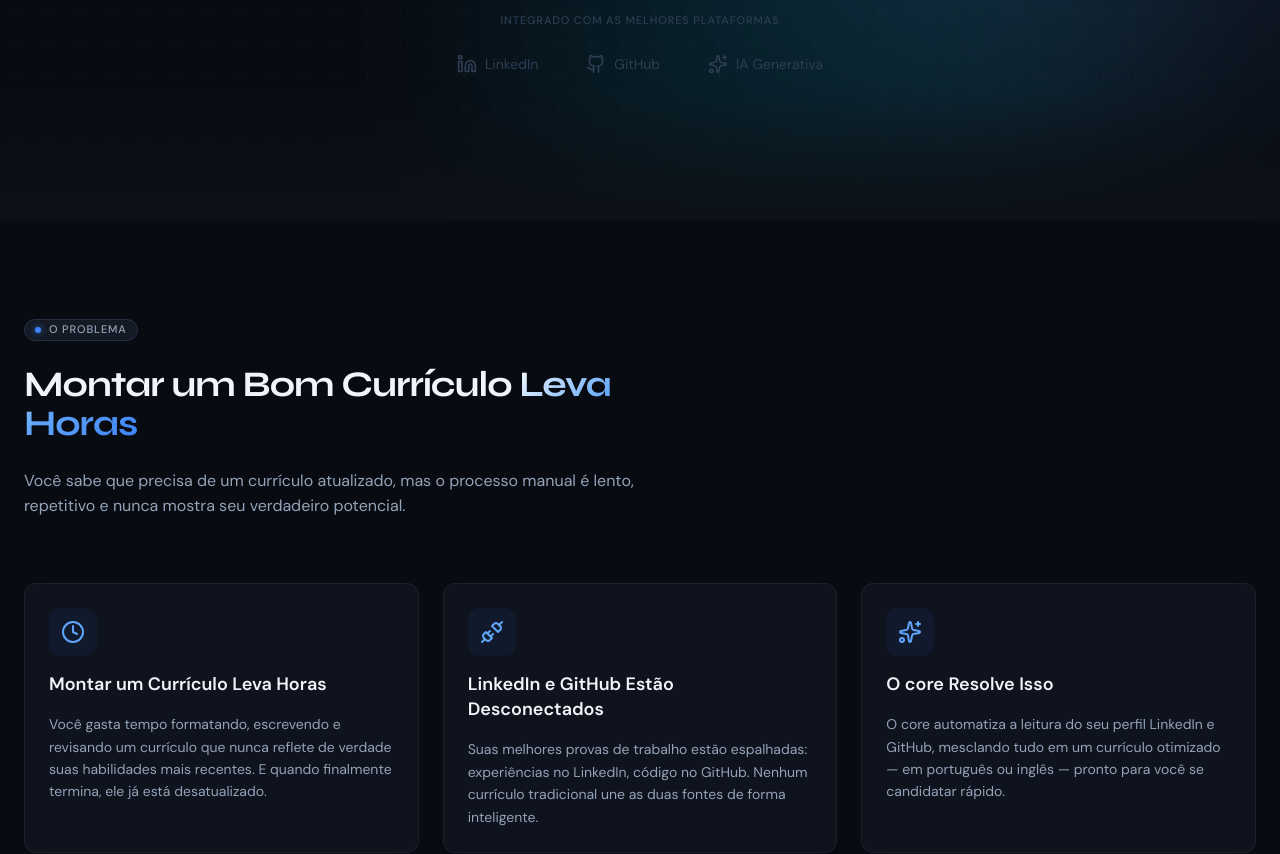
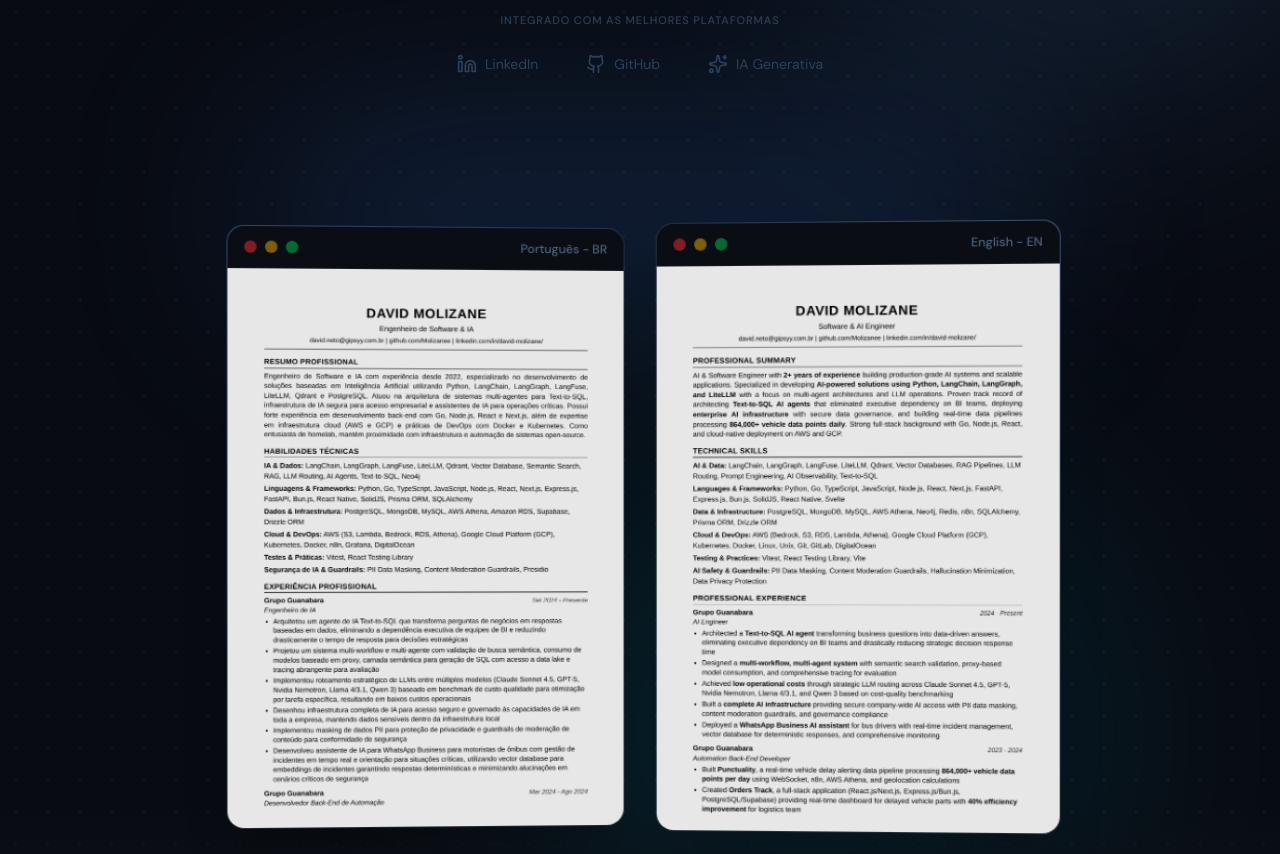
Before and after one commit to Molizanee/flasheng-frontend-client, a React (Vite) app: page / in a window 1280 px wide. Shown: the part 580-1434 px from the top of the page. Built offline with nearby package versions, Linux system fonts and the light colour scheme; no server answers; a web font is replaced by a local one.

Commit message:
feat: add resumes examples

```diff
--- a/src/components/Hero.tsx
+++ b/src/components/Hero.tsx
@@ -2,6 +2,7 @@ import { useAuth } from "../contexts/AuthContext";
 import { Linkedin, Github, Sparkles } from "lucide-react";
 import Badge from "./ui/Badge";
 import Button from "./ui/Button";
+import ResumeShowcase from "./ResumeShowcase";
 
 export default function Hero() {
   const { user } = useAuth();
@@ -66,6 +67,11 @@ export default function Hero() {
             </div>
           </div>
         </div>
+
+        {/* Animated Resume Showcase */}
+        <div className="animate-fade-in-up animation-delay-700 mt-16 md:mt-24 w-full">
+          <ResumeShowcase />
+        </div>
       </div>
 
       {/* Bottom gradient fade */}
--- a/src/components/LinkedInOnboardingModal.tsx
+++ b/src/components/LinkedInOnboardingModal.tsx
@@ -1,6 +1,6 @@
 import { useState } from 'react'
 import { z } from 'zod'
-import { Linkedin, Loader2, Check } from 'lucide-react'
+import { Linkedin, Check } from 'lucide-react'
 import Button from '../components/ui/Button'
 
 const linkedinUrlSchema = z
@@ -98,16 +98,10 @@ export default function LinkedInOnboardingModal({ onSubmit }: LinkedInOnboarding
                 size="lg"
                 variant="primary"
                 className="w-full"
-                disabled={loading || !linkedinUrl.trim()}
+                disabled={!linkedinUrl.trim()}
+                loading={loading}
               >
-                {loading ? (
-                  <>
-                    <Loader2 className="mr-2 h-5 w-5 animate-spin" />
-                    Salvando...
-                  </>
-                ) : (
-                  'Continuar'
-                )}
+                {loading ? 'Salvando...' : 'Continuar'}
               </Button>
             </form>
           )}
--- /dev/null
+++ b/src/components/ResumeShowcase.tsx
@@ -0,0 +1,113 @@
+import React, { useRef, useState } from 'react';
+
+export default function ResumeShowcase() {
+  const containerRef = useRef<HTMLDivElement>(null);
+  const [rotation, setRotation] = useState({ x: 0, y: 0 });
+  const [isHovered, setIsHovered] = useState(false);
+
+  const handleMouseMove = (e: React.MouseEvent<HTMLDivElement>) => {
+    if (!containerRef.current) return;
+
+    const rect = containerRef.current.getBoundingClientRect();
+    const centerX = rect.left + rect.width / 2;
+    const centerY = rect.top + rect.height / 2;
+
+    const mouseX = e.clientX;
+    const mouseY = e.clientY;
+
+    // Calculate rotation (-10 to 10 degrees)
+    const rotateY = ((mouseX - centerX) / (rect.width / 2)) * 10;
+    const rotateX = -((mouseY - centerY) / (rect.height / 2)) * 10;
+
+    setRotation({ x: rotateX, y: rotateY });
+  };
+
+  const handleMouseEnter = () => {
+    setIsHovered(true);
+  };
+
+  const handleMouseLeave = () => {
+    setIsHovered(false);
+    // Reset to initial state
+    setRotation({ x: 0, y: 0 });
+  };
+
+  return (
+    <div
+      className="relative mx-auto mt-20 max-w-5xl px-4 py-8 md:mt-32"
+      ref={containerRef}
+      onMouseMove={handleMouseMove}
+      onMouseEnter={handleMouseEnter}
+      onMouseLeave={handleMouseLeave}
+      style={{ perspective: '1200px' }}
+    >
+      <div className="absolute inset-x-0 -top-20 -z-10 flex justify-center">
+        <div className="h-44 w-3/4 rounded-full bg-accent-primary/20 blur-[100px]" />
+      </div>
+
+      <div
+        className={`relative flex flex-col items-center justify-center gap-6 md:flex-row md:gap-8 transition-transform ${isHovered ? 'duration-100 ease-out' : 'duration-700 ease-in-out'}`}
+        style={{
+          transform: `rotateX(${rotation.x}deg) rotateY(${rotation.y}deg)`,
+          transformStyle: 'preserve-3d'
+        }}
+      >
+        {/* Left Resume (PT-BR) */}
+        <div
+          className="group relative w-full max-w-sm transform transition-all duration-500 hover:z-30 hover:scale-[1.02] md:w-[45%]"
+          style={{ transform: 'translateZ(30px) rotateY(2deg)' }}
+        >
+          {/* Subtle static border glow */}
+          <div className="absolute -inset-[1px] rounded-xl bg-gradient-to-br from-accent-primary/60 via-transparent to-transparent opacity-50" />
+          {/* Hover glow */}
+          <div className="absolute -inset-2 rounded-2xl bg-gradient-to-br from-accent-primary to-transparent opacity-0 blur-xl transition-opacity duration-500 group-hover:opacity-40" />
+
+          <div className="relative overflow-hidden rounded-xl bg-dark-800 shadow-2xl ring-1 ring-white/10">
+            <div className="flex items-center justify-between border-b border-white/5 bg-dark-900/50 px-4 py-3">
+              <div className="flex gap-2">
+                <div className="h-3 w-3 rounded-full bg-red-500/50" />
+                <div className="h-3 w-3 rounded-full bg-yellow-500/50" />
+                <div className="h-3 w-3 rounded-full bg-green-500/50" />
+              </div>
+              <span className="text-xs font-medium text-text-tertiary">Português - BR</span>
+            </div>
+            <img
+              src="/resume-example-ptbr.png"
+              alt="Exemplo de Currículo em Português"
+              className="w-full h-auto object-cover opacity-90 transition-opacity duration-500 group-hover:opacity-100"
+              loading="lazy"
+            />
+          </div>
+        </div>
+
+        {/* Right Resume (EN) */}
+        <div
+          className="group relative w-full max-w-sm transform transition-all duration-500 hover:z-30 hover:scale-[1.02] md:w-[45%]"
+          style={{ transform: 'translateZ(50px) rotateY(-2deg)' }}
+        >
+          {/* Subtle static border glow */}
+          <div className="absolute -inset-[1px] rounded-xl bg-gradient-to-bl from-accent-secondary/60 via-transparent to-transparent opacity-50" />
+          {/* Hover glow */}
+          <div className="absolute -inset-2 rounded-2xl bg-gradient-to-bl from-accent-secondary to-transparent opacity-0 blur-xl transition-opacity duration-500 group-hover:opacity-40" />
+
+          <div className="relative overflow-hidden rounded-xl bg-dark-800 shadow-2xl ring-1 ring-white/10">
+            <div className="flex items-center justify-between border-b border-white/5 bg-dark-900/50 px-4 py-3">
+              <div className="flex gap-2">
+                <div className="h-3 w-3 rounded-full bg-red-500/50" />
+                <div className="h-3 w-3 rounded-full bg-yellow-500/50" />
+                <div className="h-3 w-3 rounded-full bg-green-500/50" />
+              </div>
+              <span className="text-xs font-medium text-text-tertiary">English - EN</span>
+            </div>
+            <img
+              src="/resume-example-en.png"
+              alt="English Resume Example"
+              className="w-full h-auto object-cover opacity-90 transition-opacity duration-500 group-hover:opacity-100"
+              loading="lazy"
+            />
+          </div>
+        </div>
+      </div>
+    </div>
+  );
+}
--- a/src/contexts/AuthContext.tsx
+++ b/src/contexts/AuthContext.tsx
@@ -64,7 +64,7 @@ export function AuthProvider({ children }: { children: React.ReactNode }) {
 
     // Listen for auth state changes
     const { data: { subscription } } = supabase.auth.onAuthStateChange(
-      (_event, session) => {
+      async (event, session) => {
         setSession(session)
         setUser(session?.user ?? null)
 
@@ -72,6 +72,14 @@ export function AuthProvider({ children }: { children: React.ReactNode }) {
         if (session?.provider_token) {
           localStorage.setItem(PROVIDER_TOKEN_KEY, session.provider_token)
           setProviderToken(session.provider_token)
+        }
+
+        if (event === 'SIGNED_IN' && session?.access_token) {
+          try {
+            await api.createUser(session.access_token)
+          } catch (err) {
+            console.error('Failed to create user on backend:', err)
+          }
         }
 
         if (!session) {
--- a/src/lib/api.ts
+++ b/src/lib/api.ts
@@ -19,7 +19,7 @@ async function request<T>(endpoint: string, options: RequestOptions = {}): Promi
 
   // Attach Bearer token when provided
   if (token) {
-    ;(config.headers as Record<string, string>)['Authorization'] = `Bearer ${token}`
+    ; (config.headers as Record<string, string>)['Authorization'] = `Bearer ${token}`
   }
 
   if (body) {
@@ -189,6 +189,13 @@ export const api = {
     return request('/api/v1/users/me', { token })
   },
 
+  createUser(token: string): Promise<UserProfileResponse> {
+    return request('/api/v1/users/', {
+      method: 'POST',
+      token,
+    })
+  },
+
   updateUserProfile(
     data: UserProfileUpdate,
     token: string
--- a/src/pages/Generate.tsx
+++ b/src/pages/Generate.tsx
@@ -178,10 +178,10 @@ export default function Generate() {
       <div className="relative z-10 flex min-h-screen flex-col items-center justify-center px-6 py-20">
         {/* Back link */}
         <Link
-          to={step === 'generating' || step === 'payment' ? '#' : '/dashboard'}
+          to={step === 'generating' ? '#' : '/dashboard'}
           className="mb-10 flex items-center gap-2 text-body-s text-text-tertiary transition-colors hover:text-text-secondary"
           onClick={(e) => {
-            if (step === 'generating' || step === 'payment') e.preventDefault()
+            if (step === 'generating') e.preventDefault()
           }}
         >
           <ArrowLeft className="h-4 w-4" />
```
Also changed, not shown: public/resume-example-en.png (added), public/resume-example-ptbr.png (added).
